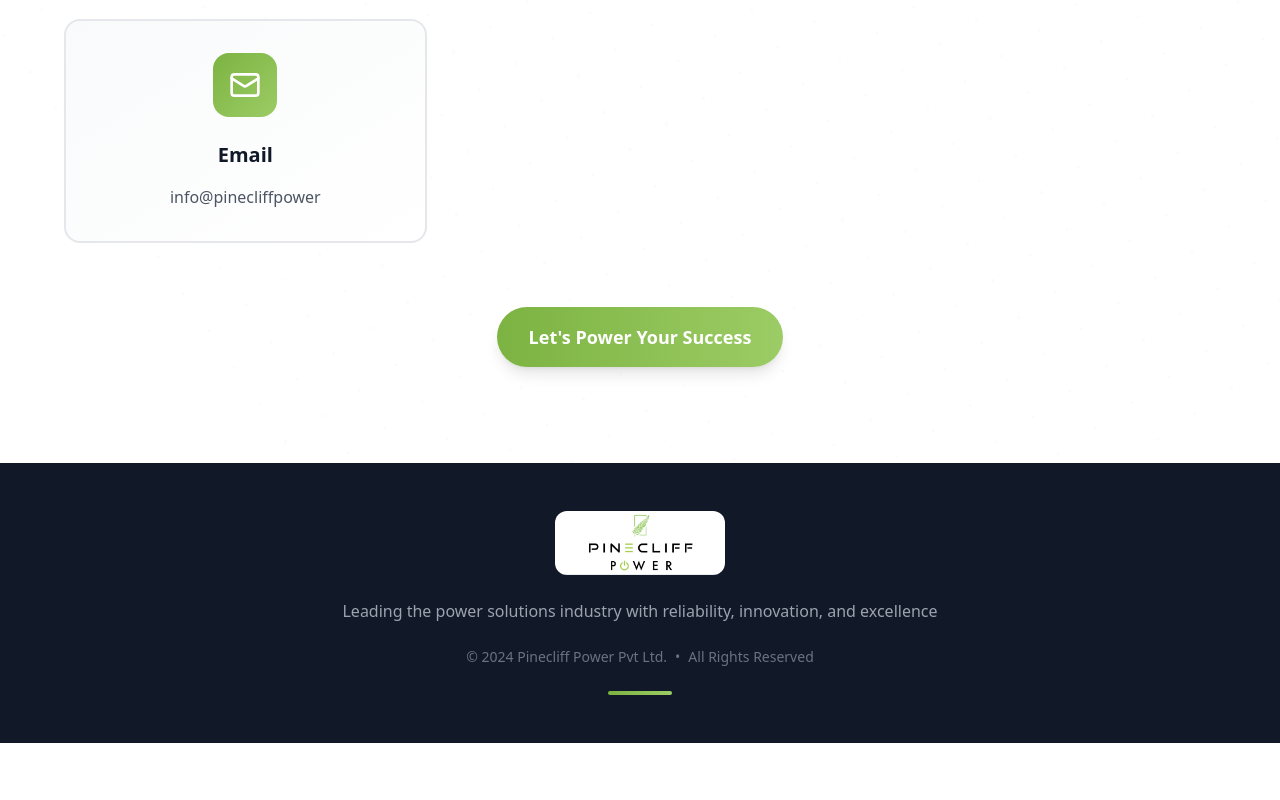
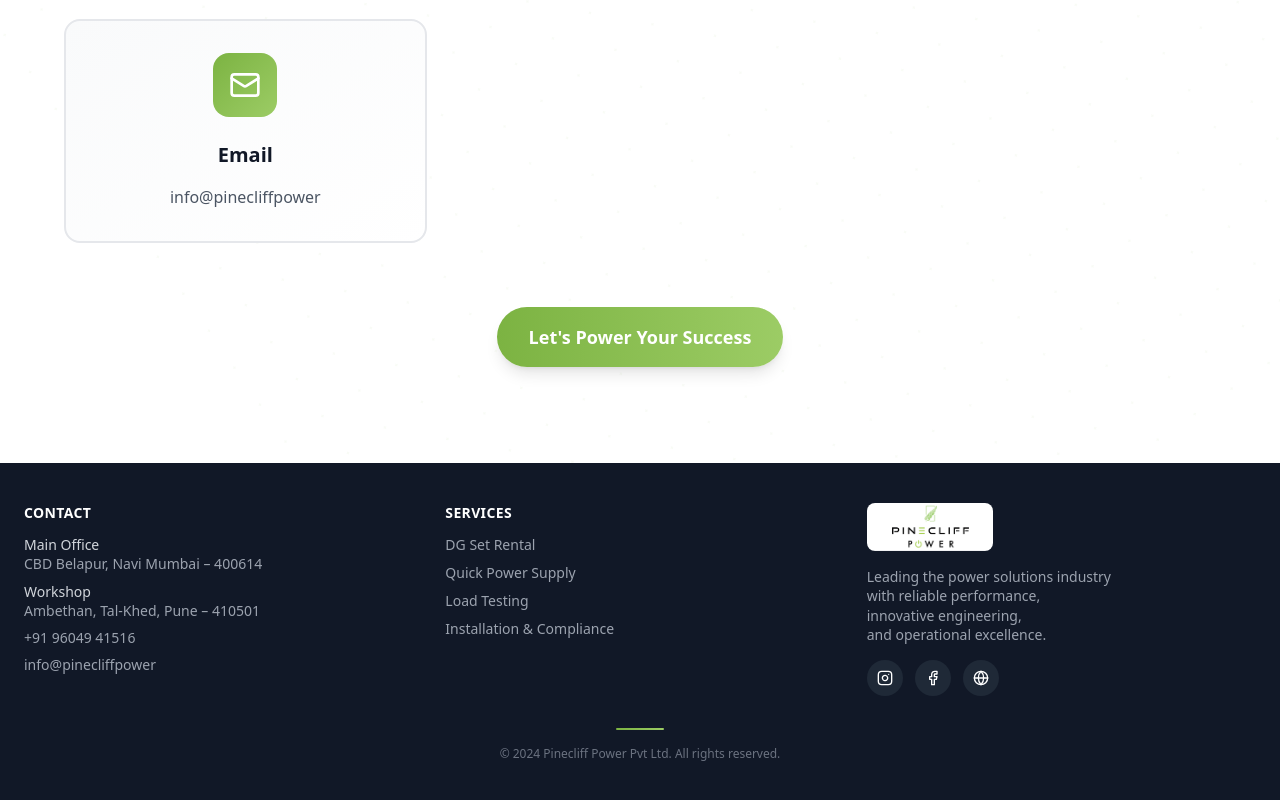
Before and after one commit to Vinit-G-2004/Pinecliff__Power__, a React (Vite) app: page / in a window 1280 px wide. Shown: the part 4177-4977 px from the top of the page. Before the commit the page ends 4920 px from the top, so only its background shows below. Built offline with nearby package versions, Linux system fonts and the light colour scheme.

Commit message:
Update Footer.tsx

```diff
--- a/src/components/Footer.tsx
+++ b/src/components/Footer.tsx
@@ -1,35 +1,140 @@
 import { motion } from 'framer-motion';
+import { Instagram, Facebook, Globe } from 'lucide-react';
 
 export default function Footer() {
   return (
-    <footer className="bg-gray-900 py-12">
+    <footer className="bg-gray-900 py-10">
       <div className="container mx-auto px-6">
         <motion.div
-          className="flex flex-col items-center justify-center space-y-6"
-          initial={{ opacity: 0, y: 20 }}
+          initial={{ opacity: 0, y: 16 }}
           whileInView={{ opacity: 1, y: 0 }}
           viewport={{ once: true }}
-          transition={{ duration: 0.6 }}
+          transition={{ duration: 0.5 }}
         >
-          <img src="/image.png" alt="Pinecliff Power" className="h-16 rounded-xl" />
+          {/* GRID */}
+          <div className="grid grid-cols-1 md:grid-cols-3 gap-8">
 
-          <p className="text-gray-400 text-center max-w-2xl">
-            Leading the power solutions industry with reliability, innovation, and excellence
-          </p>
+            {/* CONTACT */}
+            <div className="space-y-3">
+              <h4 className="text-sm font-semibold text-white uppercase tracking-wide">
+                Contact
+              </h4>
 
-          <div className="flex items-center space-x-2 text-gray-500 text-sm">
-            <span>&copy; 2024 Pinecliff Power Pvt Ltd.</span>
-            <span>•</span>
-            <span>All Rights Reserved</span>
+              <div className="space-y-2 text-gray-400 text-sm leading-snug">
+                <p>
+                  <span className="text-gray-300 font-medium">Main Office</span><br />
+                  CBD Belapur, Navi Mumbai – 400614
+                </p>
+
+                <p>
+                  <span className="text-gray-300 font-medium">Workshop</span><br />
+                  Ambethan, Tal-Khed, Pune – 410501
+                </p>
+
+                <p>
+                  <a
+                    href="tel:9604941516"
+                    className="hover:text-[#7CB342] transition-colors"
+                  >
+                    +91 96049 41516
+                  </a>
+                </p>
+
+                <p>
+                  <a
+                    href="mailto:info@pinecliffpower"
+                    className="hover:text-[#7CB342] transition-colors"
+                  >
+                    info@pinecliffpower
+                  </a>
+                </p>
+              </div>
+            </div>
+
+            {/* SERVICES */}
+            <div className="space-y-3">
+              <h4 className="text-sm font-semibold text-white uppercase tracking-wide">
+                Services
+              </h4>
+
+              <ul className="space-y-2 text-gray-400 text-sm">
+                <li className="hover:text-[#7CB342] transition-colors">
+                  DG Set Rental
+                </li>
+                <li className="hover:text-[#7CB342] transition-colors">
+                  Quick Power Supply
+                </li>
+                <li className="hover:text-[#7CB342] transition-colors">
+                  Load Testing
+                </li>
+                <li className="hover:text-[#7CB342] transition-colors">
+                  Installation & Compliance
+                </li>
+              </ul>
+            </div>
+
+            {/* COMPANY */}
+            <div className="space-y-4">
+              <img
+                src="/image.png"
+                alt="Pinecliff Power"
+                className="h-12 rounded-lg"
+              />
+
+              <p className="text-gray-400 text-sm leading-snug">
+                Leading the power solutions industry<br />
+                with reliable performance,<br />
+                innovative engineering,<br />
+                and operational excellence.
+              </p>
+
+              {/* SOCIAL ICONS */}
+              <div className="flex gap-3">
+                <a
+                  href="https://www.instagram.com/pine.cliff_power/"
+                  target="_blank"
+                  rel="noopener noreferrer"
+                  className="w-9 h-9 rounded-full bg-gray-800 flex items-center justify-center hover:bg-[#7CB342] transition-colors"
+                >
+                  <Instagram className="w-4 h-4 text-white" />
+                </a>
+
+                <a
+                  href="https://www.facebook.com/profile.php?id=61580171407520"
+                  target="_blank"
+                  rel="noopener noreferrer"
+                  className="w-9 h-9 rounded-full bg-gray-800 flex items-center justify-center hover:bg-[#7CB342] transition-colors"
+                >
+                  <Facebook className="w-4 h-4 text-white" />
+                </a>
+
+                <a
+                  href="https://pinecliffpower.com/"
+                  target="_blank"
+                  rel="noopener noreferrer"
+                  className="w-9 h-9 rounded-full bg-gray-800 flex items-center justify-center hover:bg-[#7CB342] transition-colors"
+                >
+                  <Globe className="w-4 h-4 text-white" />
+                </a>
+              </div>
+            </div>
           </div>
 
-          <motion.div
-            className="w-16 h-1 bg-gradient-to-r from-[#7CB342] to-[#9CCC65] rounded-full"
-            initial={{ width: 0 }}
-            whileInView={{ width: 64 }}
-            viewport={{ once: true }}
-            transition={{ duration: 0.8, delay: 0.3 }}
-          />
+          {/* DIVIDER */}
+          <div className="mt-8 flex justify-center">
+            <motion.div
+              className="w-12 h-0.5 bg-gradient-to-r from-[#7CB342] to-[#9CCC65] rounded-full"
+              initial={{ width: 0 }}
+              whileInView={{ width: 48 }}
+              viewport={{ once: true }}
+              transition={{ duration: 0.6 }}
+            />
+          </div>
+
+          {/* COPYRIGHT */}
+          <div className="mt-4 text-center text-gray-500 text-xs">
+            © 2024 Pinecliff Power Pvt Ltd. All rights reserved.
+          </div>
         </motion.div>
       </div>
     </footer>
```
